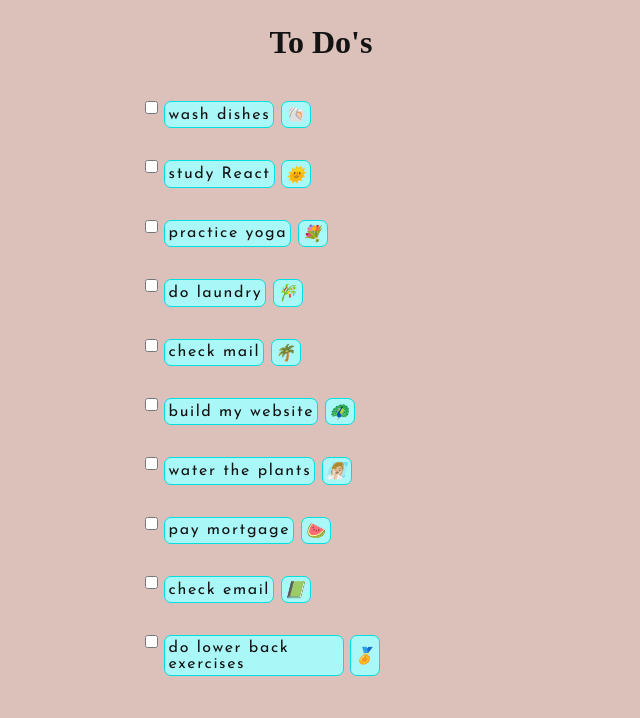
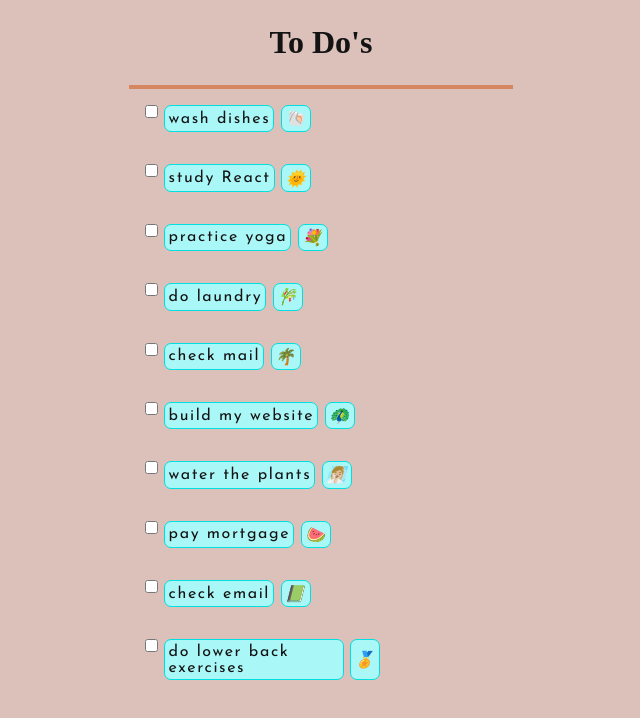
Before and after one commit to cvs181801/react-todo-app-take3, a React (Create React App) app: page / in a window 1280 px wide. Shown: the top 718 px of the page, without its empty margins (319-959 px from the left). Built offline with nearby package versions, Linux system fonts and the light colour scheme; a web font is replaced by a local one.

Commit message:
add an underline

```diff
--- a/src/App.js
+++ b/src/App.js
@@ -38,7 +38,7 @@ render() {
     return (
       <div className="App">
           <h1>To Do's</h1>
-
+          <hr className="underline"></hr>
         {this.state.todos.map(item => <Todoitem key={item.id} id={item.id} task={item.task}
           requiresConcentration={item.requiresConcentration} howOften={item.howOften} affirmation={item.affirmation}
           completed={item.completed} emoji={item.emoji} handleChange={this.handleChange} />) }
--- a/src/index.css
+++ b/src/index.css
@@ -4,6 +4,7 @@
 :root {
   --black: rgb(20, 19, 19);
   --light-grey: rgb(219, 193, 186);
+  --med-earth: rgb(214, 135, 98);
   --light-aqua: rgb(170, 247, 247);
   --dark-aqua: rgb(0, 223, 223);
   --ff-main: 'Josefin Sans', sans-serif;
@@ -32,7 +33,12 @@ h1 {
   margin-bottom: .75em;
   margin-top: .75em;
   font-family: var(--ff-accent);
+}
 
+.underline {
+  margin: 0 auto;
+  border: 2px solid var(--med-earth);
+  max-width: 30vw;
 }
 
 .todoitem {
```
